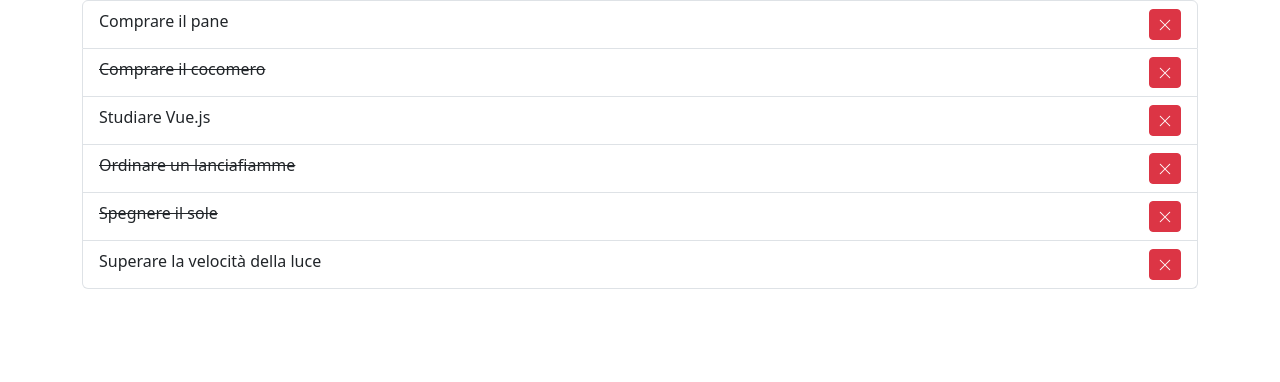
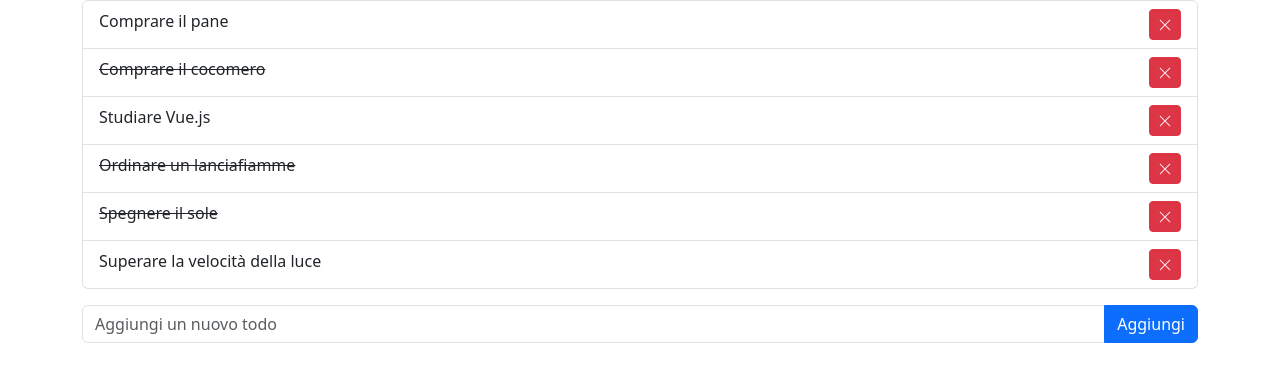
Before and after one commit to Francesco-Matteucci/vue-todolist, a plain HTML site: page index.html in a window 1280 px wide. Shown: the part 104-486 px from the top of the page. Drawn offline with nearby package versions, Linux system fonts and the light colour scheme.

Commit message:
Milestone3: added button to add new tasks

```diff
--- a/index.html
+++ b/index.html
@@ -31,6 +31,10 @@
                 </button>
             </li>
         </ul>
+        <div class="input-group my-3">
+            <input v-model="newTodoText" type="text" class="form-control" placeholder="Aggiungi un nuovo todo">
+            <button @click="addTodo" class="btn btn-primary">Aggiungi</button>
+        </div>
     </div>
 
     <!-- Vue script -->
--- a/js/script.js
+++ b/js/script.js
@@ -31,13 +31,23 @@ createApp({
                 { text: 'Ordinare un lanciafiamme', done: true },
                 { text: 'Spegnere il sole', done: true },
                 { text: 'Superare la velocità della luce', done: false }
-            ]
+            ],
+            // Variabile per il nuovo todo
+            newTodoText: ''
         };
     },
     methods: {
-        // Funzione per rimuovere il todo
+        // Creo una funzione per rimuovere il todo
         removeTodo(index) {
             this.todos.splice(index, 1);
+        },
+        // Creo una funzione per aggiungere un nuovo todo
+        addTodo() {
+            if (this.newTodoText.trim() !== '') {
+                this.todos.push({ text: this.newTodoText, done: false });
+                // Resetto il campo input
+                this.newTodoText = '';
+            }
         }
     }
 }).mount('#app');
```
